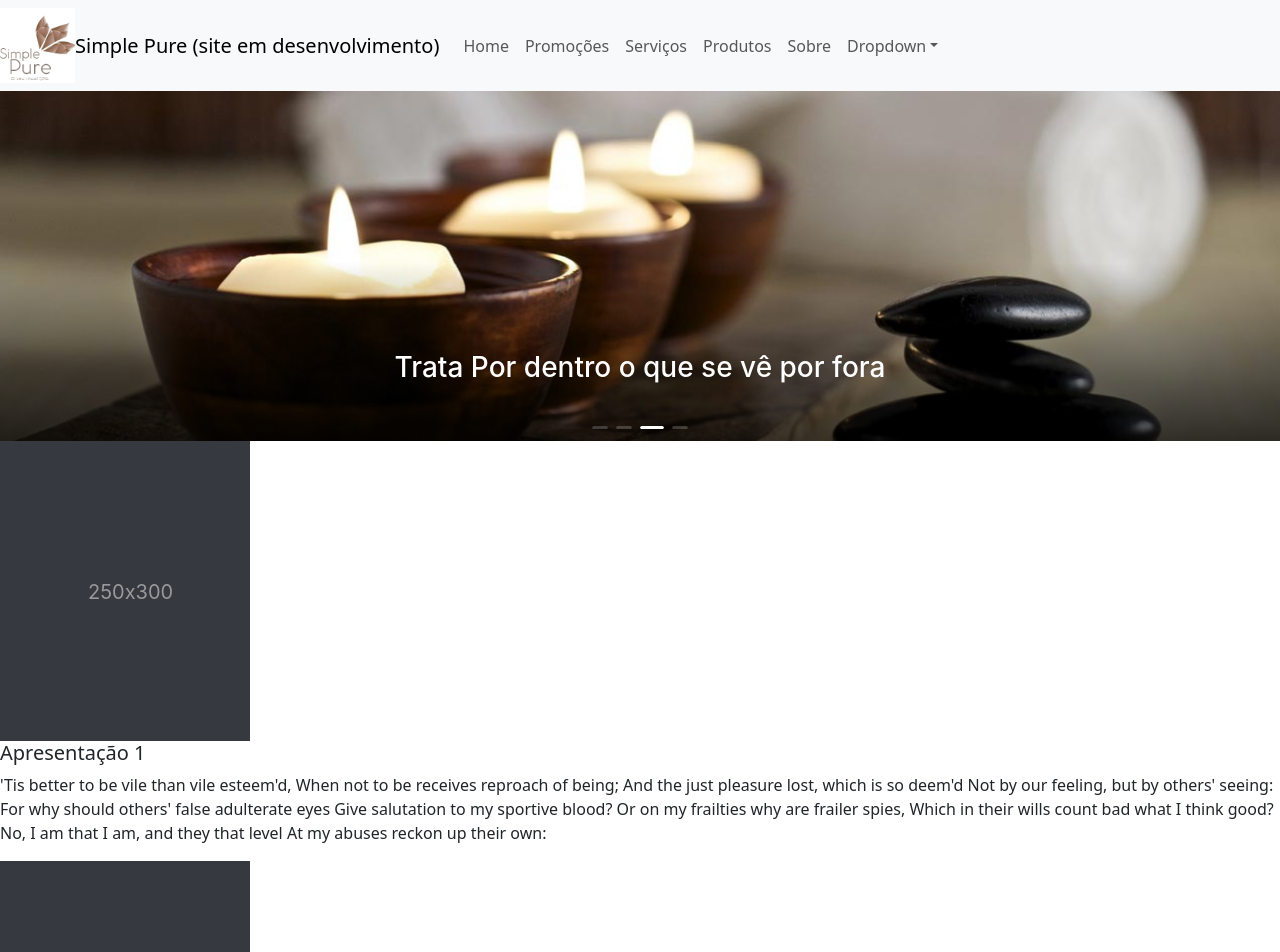
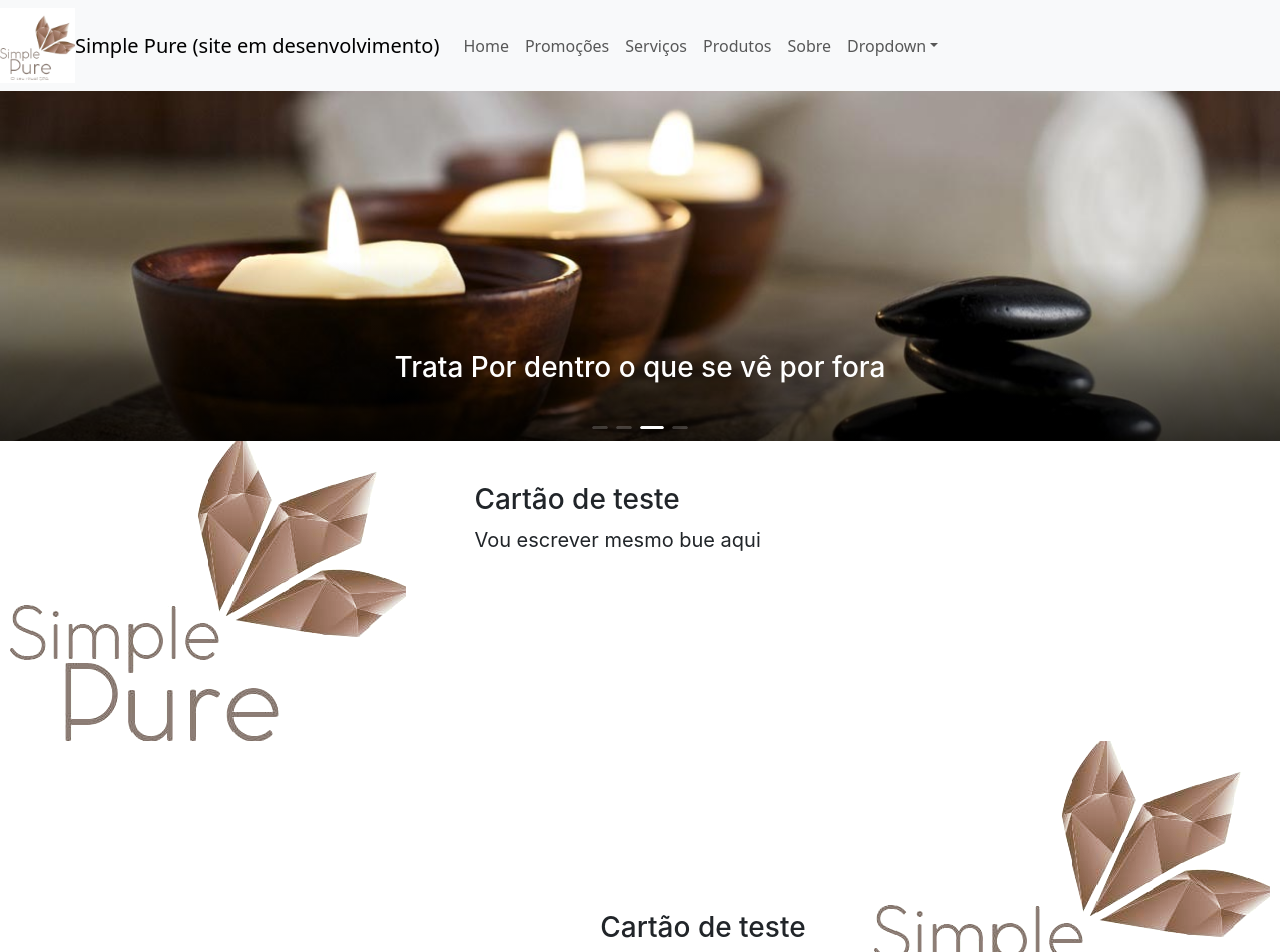
Before and after one commit to ZazaSaki/LojaSite, a Next.js app: page / in a window 1280 px wide. Shown: the top 952 px of the page. Built offline with nearby package versions, Linux system fonts and the light colour scheme.

Commit message:
index implementation

```diff
--- a/pages/index.js
+++ b/pages/index.js
@@ -2,6 +2,7 @@
 import CardGroup from "../components/CardGroup";
 import Card from "../components/Card_1";
 import FirtsPageCarousel from "../components/FirstPageCarousel";
+import MyCard from "../components/MyCard";
 import TopBar from "../components/TopBar";
 
 const trashtext = "'Tis better to be vile than vile esteem'd, When not to be receives reproach of being; And the just pleasure lost, which is so deem'd Not by our feeling, but by others' seeing: For why should others' false adulterate eyes Give salutation to my sportive blood? Or on my frailties why are frailer spies, Which in their wills count bad what I think good? No, I am that I am, and they that level At my abuses reckon up their own:";
@@ -19,6 +20,18 @@ export default function Home(){
     return(<div>
         <TopBar></TopBar>
         <FirtsPageCarousel></FirtsPageCarousel>
+        <MyCard
+            img_src={"/logo.png"}
+            title = "Cartão de teste"
+            text={"Vou escrever mesmo bue aqui"}
+            flipped = {false}>
+        </MyCard>
+        <MyCard
+            img_src={"/logo.png"}
+            title = "Cartão de teste"
+            text={"Vou escrever mesmo bue aqui"}
+            flipped = {true}>
+        </MyCard>
         <CardGroup List = {CardList} Card = {Card}></CardGroup>
 
     </div>);
```
